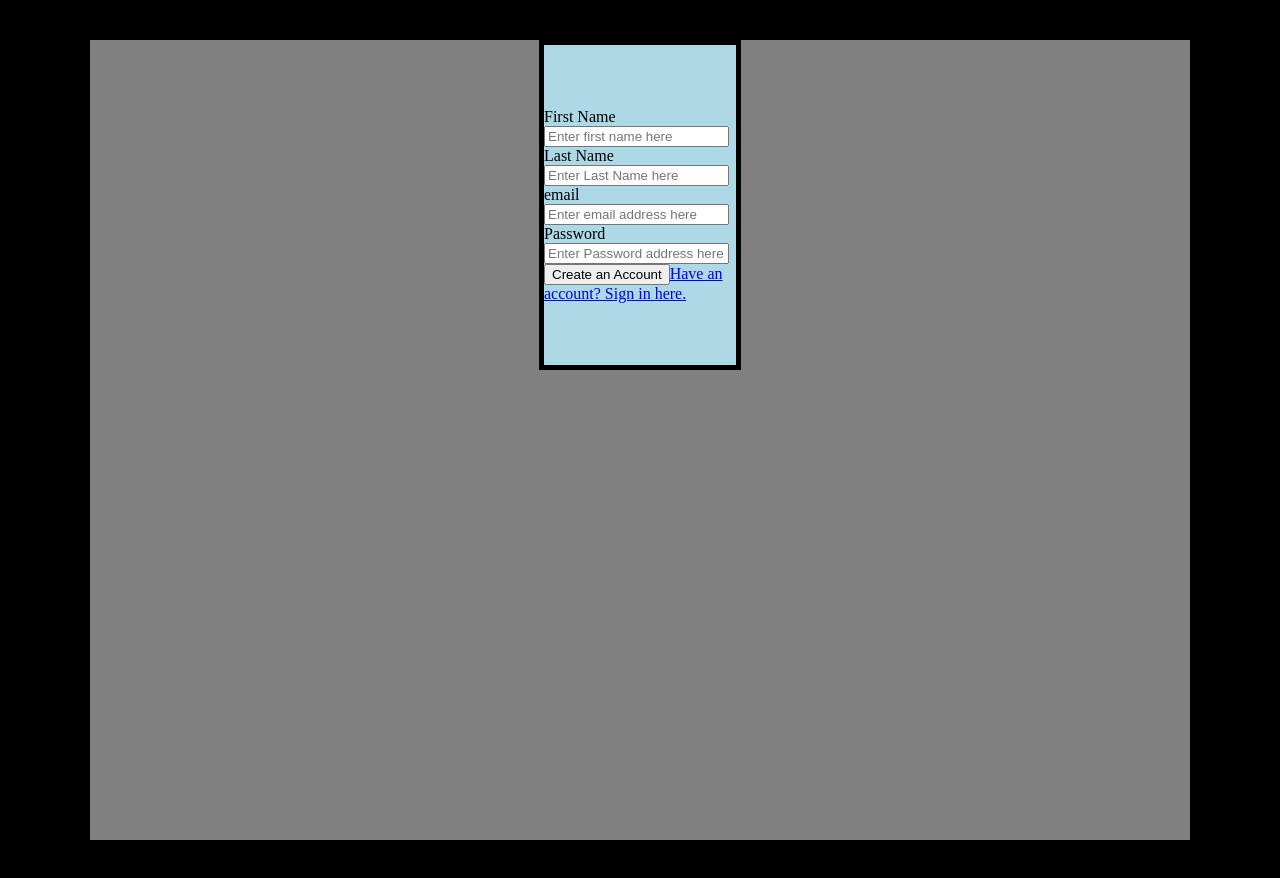
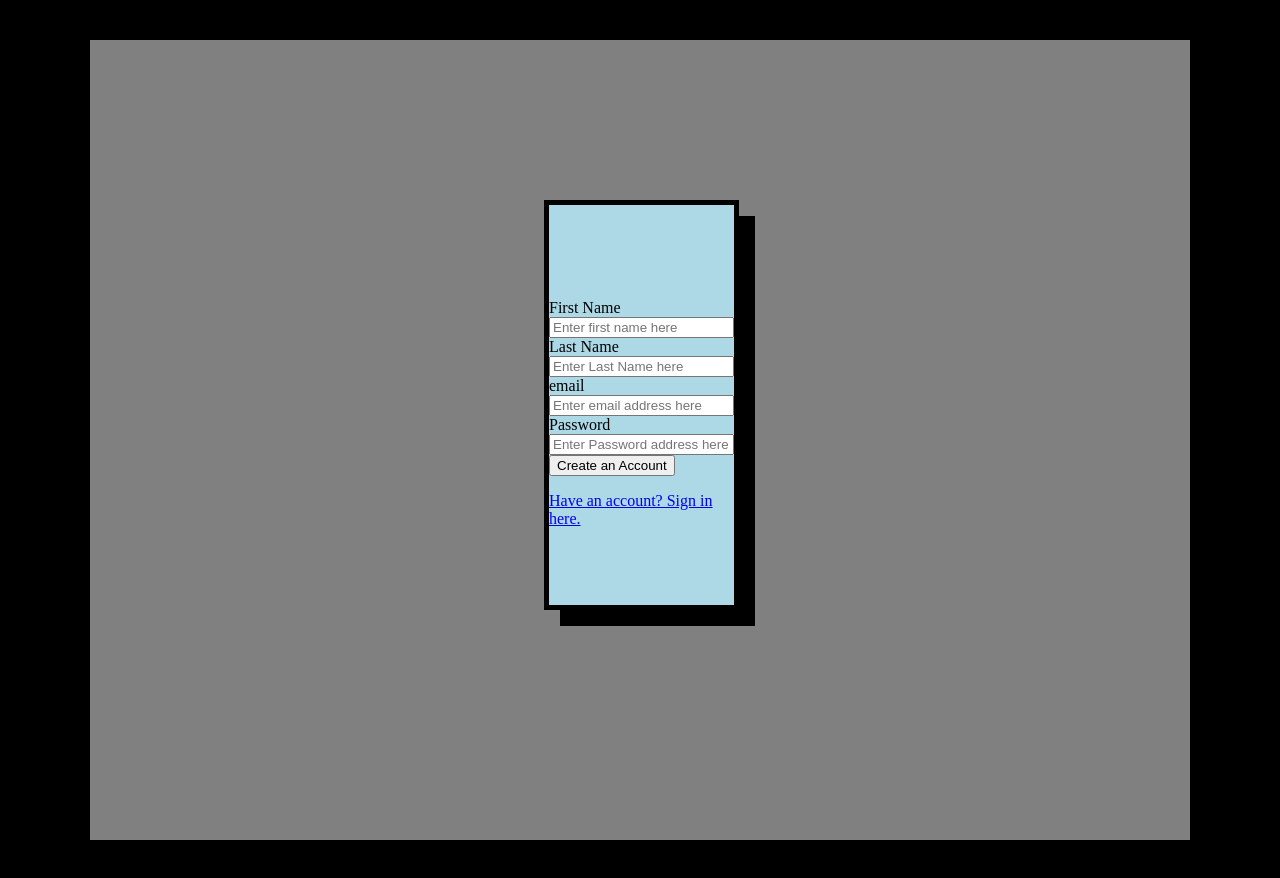
Before and after one commit to ryanCodes92109/expense-tracking-frontend, a React (Create React App) app: page / in a window 1280 px wide. Built offline with nearby package versions, Linux system fonts and the light colour scheme; no server answers.

Commit message:
styling login and signup

```diff
--- a/src/App.css
+++ b/src/App.css
@@ -156,10 +156,12 @@ body {
 
 .credentialContainer {
   display:flex;
-  justify-content: center;
-  align-items: center;
-  align-content:center;
+  position: relative;
+  top:20vh;
   margin:auto;
+  width:15vw;
+  height:40vh;
+  background-color: lightblue;
 }
 
 .signinForm {
@@ -167,25 +169,32 @@ body {
   width:15vw;
   height:40vh;
   background-color: lightblue;
-  align-content:center;
   margin:auto;
+  box-shadow:  1em 1em black;
+
 }
 
 .signUpForm {
   border: solid 5px black;
   width:15vw;
-  height:40vh;
+  height:50vh;
   background-color: lightblue;
   align-content:center;
   margin:auto;
+  box-shadow:  1em 1em black;
+}
+
+.toggleSignInLink {
+  position:relative;
+  top:2vh;
 }
 
 .userInfoBox {
-  display:relative ;
-  left: 50%;
+  position:relative;
+  top:15vh;
   border: solid 5px black;
   width: 15vw;
-  height:50vh;
+  height:35vh;
   margin:auto;
   background-color:lightblue;
 
--- a/src/components/Account.js
+++ b/src/components/Account.js
@@ -73,7 +73,7 @@ const {user, loginFormData, createUserSubmit, signupFormData, signupHandleChange
     )
   }
   return (
-    <div className ='userInfoBoxParent'>
+
       <div className ='userInfoBox'>
       {`${user.first_name} ${user.last_name}`}
         <br/>
@@ -113,7 +113,7 @@ const {user, loginFormData, createUserSubmit, signupFormData, signupHandleChange
 
       {/* <Transactions /> */}
       </div>
-    </div>
+
   )
 }
 
--- a/src/components/Home.js
+++ b/src/components/Home.js
@@ -5,10 +5,10 @@ import Assets from './Assets'
 
 const Home = () => {
   return (
-    <div className ='userInfoBoxParent'>
+    <>
       <Account />
 
-    </div>
+    </>
   )
 }
 
--- a/src/components/Signup.js
+++ b/src/components/Signup.js
@@ -47,7 +47,7 @@ const Signup = ({setToggleAuth}) => {
 
 
   return (
-    <div>
+    <div className='credentialContainer'>
       <form
         onSubmit={e => createUserSubmit(e,signupFormData)}
         className= 'signUpForm'>
@@ -89,10 +89,11 @@ const Signup = ({setToggleAuth}) => {
         <button
           type = 'submit'
           >Create an Account</button>
-
-          <Link onClick={() => setToggleAuth(currentVal => !currentVal)}>Have an account? Sign in here. </Link>
+          <br/>
+          <Link
+            className='toggleSignInLink'
+            onClick={() => setToggleAuth(currentVal => !currentVal)}>Have an account? Sign in here. </Link>
       </form>
-
     </div>
   )
 }
```
